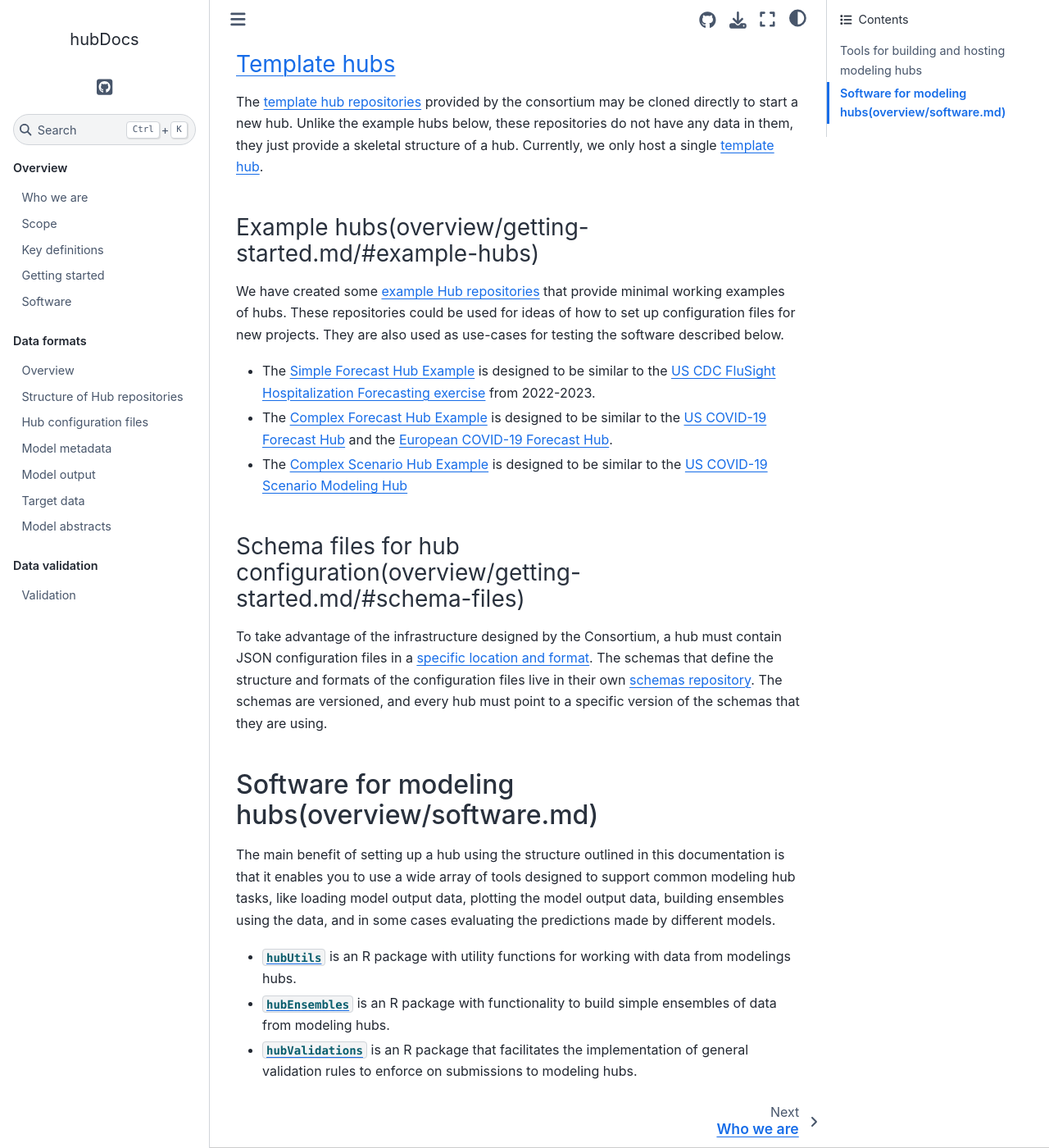
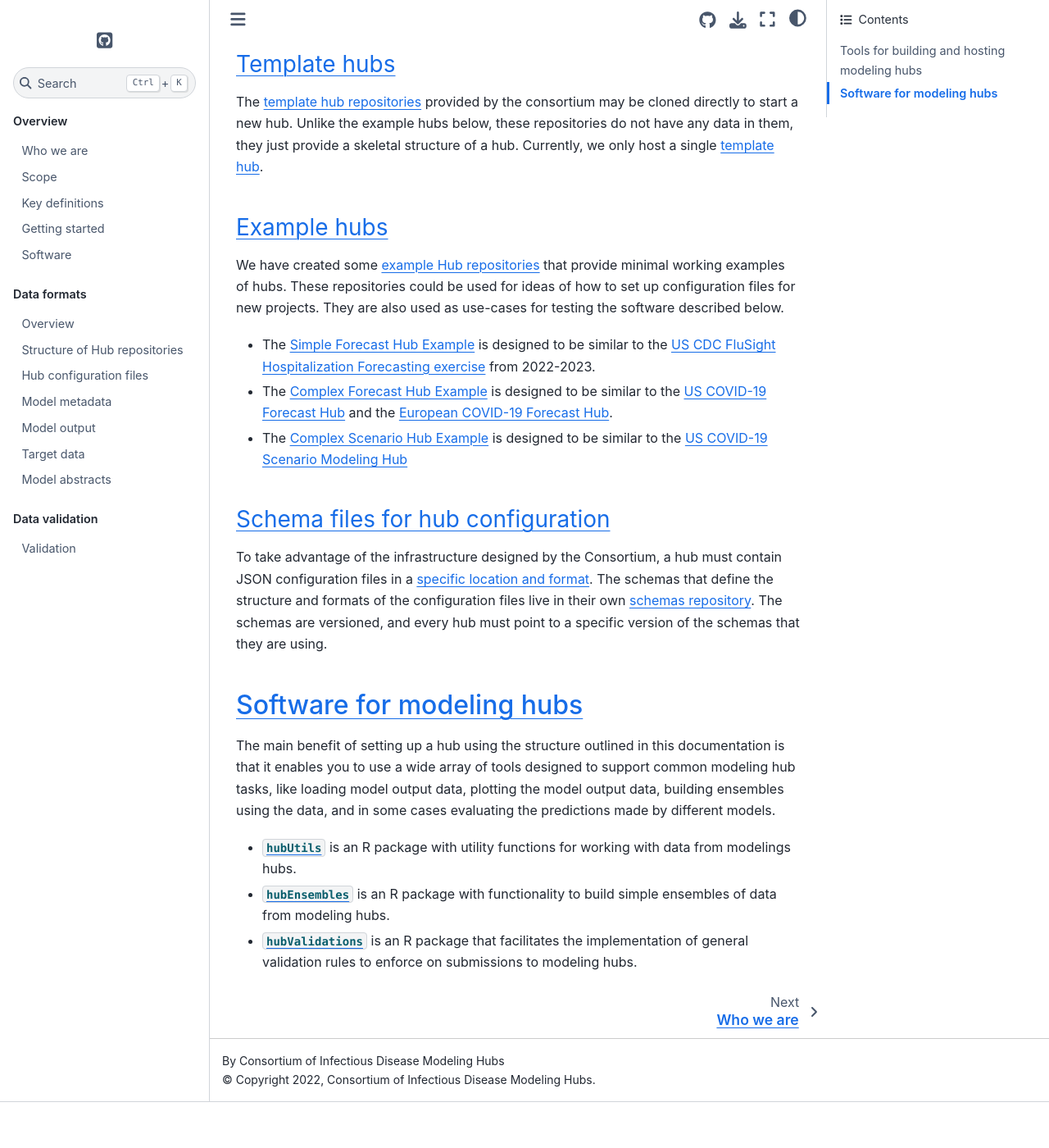
Before and after one commit to hubverse-org/hubDocs, a Sphinx documentation site: the page built from docs/source/index.md, in a window 1280 px wide and 1400 px high, scrolled down 625 px. Shown: the whole window at 82% size. Built offline with Sphinx 7.4.7 and the Sphinx Book theme 1.1.4, drawn with Linux system fonts in a browser that asks for light colours; pages that are not in the unit, such as notebooks, are missing from menus; after the commit the page ends 1969 px from its top, so only the background shows below that.

Commit message:
fixing some links

```diff
--- a/docs/source/index.md
+++ b/docs/source/index.md
@@ -16,7 +16,7 @@
 
 The [template hub repositories](https://github.com/Infectious-Disease-Modeling-Hubs?q=&type=template&language=&sort=) provided by the consortium may be cloned directly to start a new hub. Unlike the example hubs below, these repositories do not have any data in them, they just provide a skeletal structure of a hub. Currently, we only host a single [template hub](https://github.com/Infectious-Disease-Modeling-Hubs/hubTemplate).
 
-### Example hubs(overview/getting-started.md/#example-hubs)
+### [Example hubs](overview/getting-started.md/#example-hubs)
 
 We have created some [example Hub repositories](https://github.com/Infectious-Disease-Modeling-Hubs?q=example&type=all&language=&sort=) that provide minimal working examples of hubs. These repositories could be used for ideas of how to set up configuration files for new projects. They are also used as use-cases for testing the software described below.
 
@@ -24,11 +24,11 @@
 - The [Complex Forecast Hub Example](https://github.com/Infectious-Disease-Modeling-Hubs/example-complex-forecast-hub) is designed to be similar to the [US COVID-19 Forecast Hub](https://github.com/reichlab/covid19-forecast-hub) and the [European COVID-19 Forecast Hub](https://github.com/covid19-forecast-hub-europe/covid19-forecast-hub-europe).
 - The [Complex Scenario Hub Example](https://github.com/Infectious-Disease-Modeling-Hubs/example-complex-scenario-hub) is designed to be similar to the [US COVID-19 Scenario Modeling Hub](https://github.com/midas-network/covid19-scenario-modeling-hub)
 
-### Schema files for hub configuration(overview/getting-started.md/#schema-files)
+### [Schema files for hub configuration](overview/getting-started.md/#schema-files)
 
 To take advantage of the infrastructure designed by the Consortium, a hub must contain JSON configuration files in a [specific location and format](hub-config). The schemas that define the structure and formats of the configuration files live in their own [schemas repository](https://github.com/Infectious-Disease-Modeling-Hubs/schemas). The schemas are versioned, and every hub must point to a specific version of the schemas that they are using.
 
-## Software for modeling hubs(overview/software.md)
+## [Software for modeling hubs](overview/software.md)
 
 The main benefit of setting up a hub using the structure outlined in this documentation is that it enables you to use a wide array of tools designed to support common modeling hub tasks, like loading model output data, plotting the model output data, building ensembles using the data, and in some cases evaluating the predictions made by different models.
 
```
